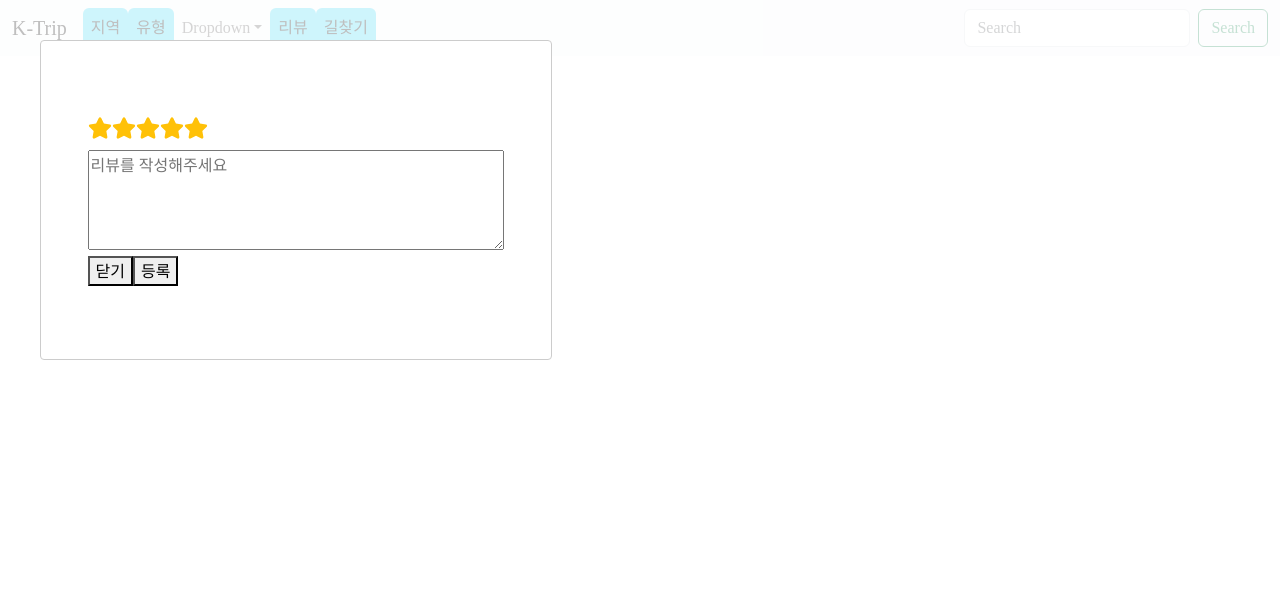
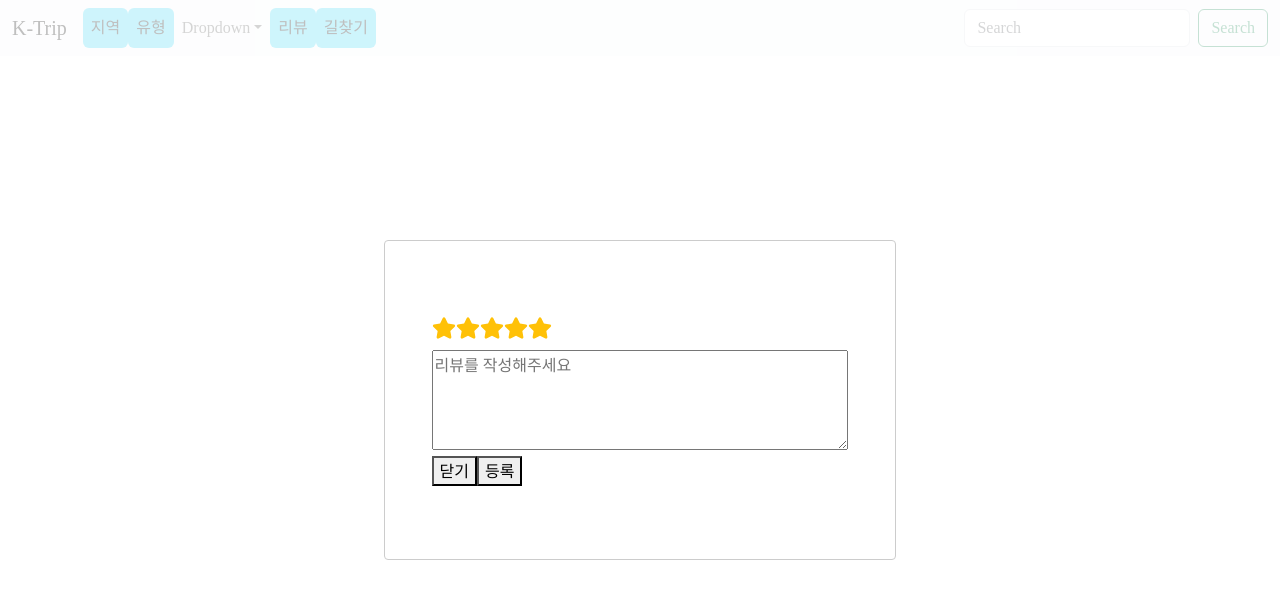
Before and after one commit to hyoinYang/kTrip-frontend, a React (Create React App) app in the folder k_trip/: page / in a window 1280 px wide. Both pictures are taken after a click on the button "리뷰". Shown: the top 598 px of the page. Built offline with nearby package versions, Linux system fonts and the light colour scheme; no server answers; a web font is replaced by a local one; what react-native would draw is missing.

Commit message:
FIX: SpotInfoPage에서 contentid를 받아와 DB에 저장

```diff
--- a/k_trip/src/modals/ReviewModal.js
+++ b/k_trip/src/modals/ReviewModal.js
@@ -5,6 +5,20 @@ import Modal from 'react-modal';
 import '../index.css';
 
 const MAX_STARS = 5;
+
+
+const customModalStyles = {
+    content: {
+        top: '50%',
+        left: '50%',
+        right: 'auto',
+        bottom: 'auto',
+        marginRight: '-50%',
+        transform: 'translate(-50%, -50%)',
+        maxWidth: '600px', // 예시로 최대 너비 지정
+        padding: '20px' // 예시로 패딩 지정
+    }
+};
 
 const ReviewModal = ({ isOpen, onClose }) => {
     const [point, setPoint] = useState(5);
@@ -39,6 +53,7 @@ const ReviewModal = ({ isOpen, onClose }) => {
         <Modal
             isOpen={isOpen}
             onRequestClose={onClose}
+            style={customModalStyles}
             contentLabel="리뷰 작성"
             ariaHideApp={false}
             portalClassName="modal-portal"
```
